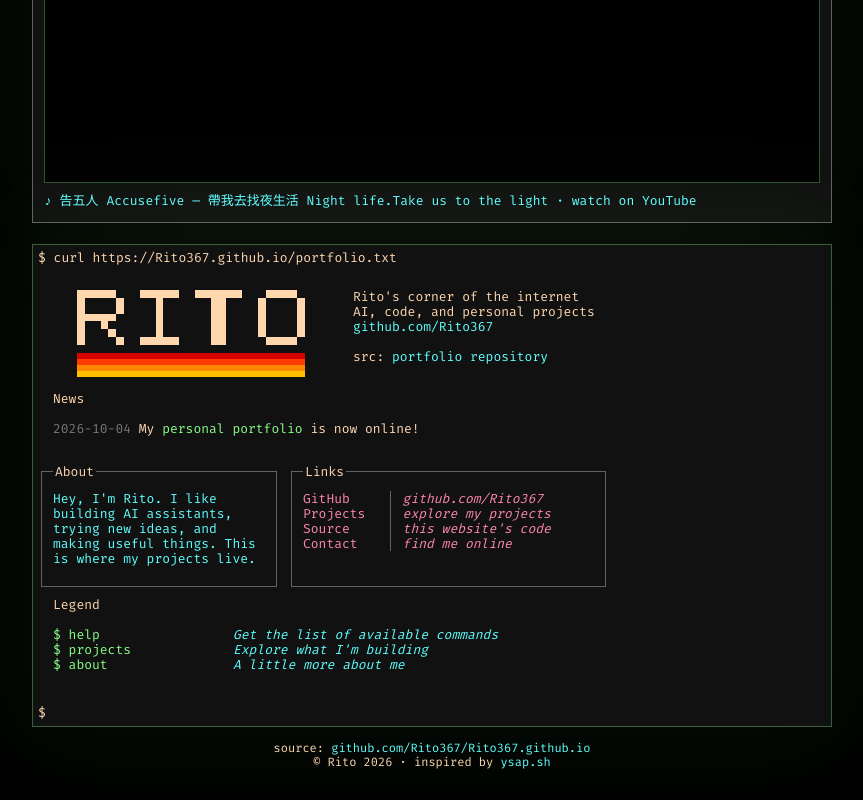
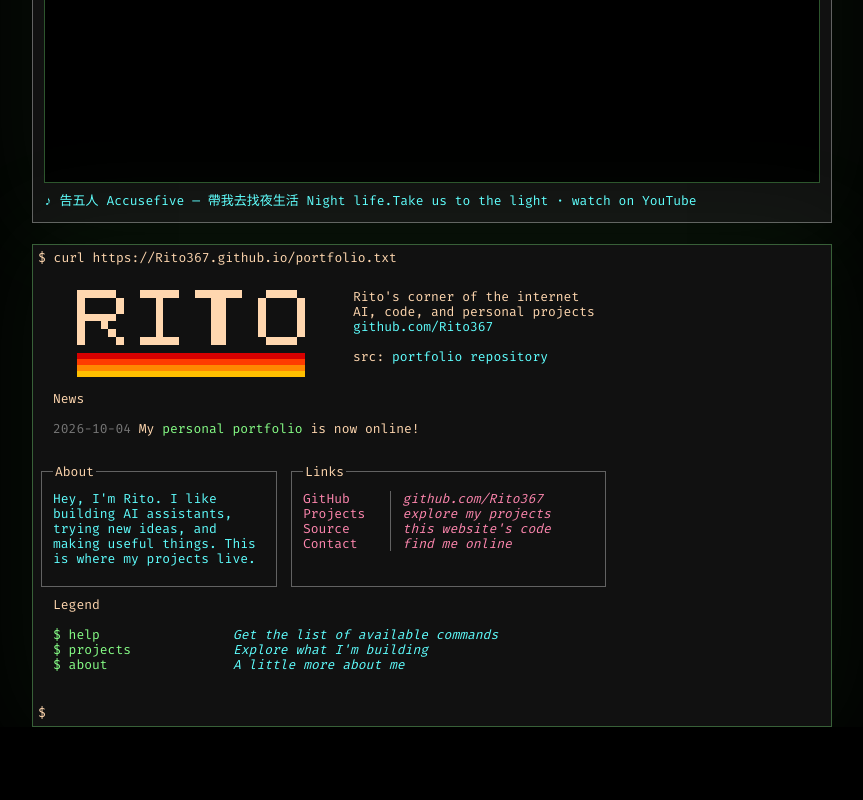
Before and after one commit to Rito367/Rito367.github.io, a plain HTML site: page index.html in a window 1280 px wide. Shown: the part 571-1371 px from the top of the page, without its empty margins (208-1071 px from the left). After the commit the page ends 1298 px from the top, so only its background shows below. Drawn offline with Linux system fonts and the light colour scheme.

Commit message:
Remove footer and open external links in a new tab

```diff
--- a/index.html
+++ b/index.html
@@ -69,8 +69,6 @@ td a{color:var(--pink);font-style:italic}
 .prompt input{width:100%;font:inherit;color:var(--ink);background:none;border:0;border-radius:0;outline:none;padding:0;line-height:18px}
 .prompt label{flex-shrink:0}
 .response{white-space:pre-wrap;overflow-wrap:anywhere;padding:8px 0}
-footer{text-align:center;font-size:12px;line-height:15px;padding:14px 0 30px}
-footer p{margin:0}
 .page-content{min-height:128px}
 .resource{border-bottom:1px solid #343e34;padding:16px 0}
 .resource h2{margin:0 0 10px}
@@ -147,14 +145,13 @@ fieldset,fieldset.links{width:100%}
 <h1 id="contact-title">&gt; contact</h1><div class="page-content"><p>You can find me on GitHub as <a href="https://github.com/Rito367">Rito367</a>.</p><p>For feedback or a bug in this website, <a href="https://github.com/Rito367/Rito367.github.io/issues">open an issue in the portfolio repository</a>.</p></div>
 </section>
 </main>
-<footer><p>source: <a href="https://github.com/Rito367/Rito367.github.io">github.com/Rito367/Rito367.github.io</a></p><p>© Rito <span id="year">2026</span> · inspired by <a href="https://ysap.sh/">ysap.sh</a></p></footer>
 </div>
 <script>
 'use strict';
 const pages=['home','resources','contact'];
 function route(){const requested=location.hash.slice(1)||'home';const page=pages.includes(requested)?requested:'home';pages.forEach(id=>{document.getElementById(id).hidden=id!==page});document.querySelectorAll('[data-page]').forEach(a=>{if(a.dataset.page===page)a.setAttribute('aria-current','page');else a.removeAttribute('aria-current')});document.title=page==='home'?'Rito':'Rito | '+page;}
 window.addEventListener('hashchange',route);route();
-document.getElementById('year').textContent=new Date().getFullYear();
+document.querySelectorAll('a[href^="http"]').forEach(a=>{a.target='_blank';a.rel='noopener noreferrer'});
 const command='curl https://Rito367.github.io/portfolio.txt';
 const typed=document.getElementById('typed'),output=document.getElementById('terminal-output'),cursor=document.getElementById('boot-cursor');
 if(matchMedia('(prefers-reduced-motion: reduce)').matches){typed.textContent=command;cursor.hidden=true}else{output.hidden=true;let n=0;const timer=setInterval(()=>{typed.textContent=command.slice(0,++n);if(n>=command.length){clearInterval(timer);cursor.hidden=true;output.hidden=false}},24)}
```
